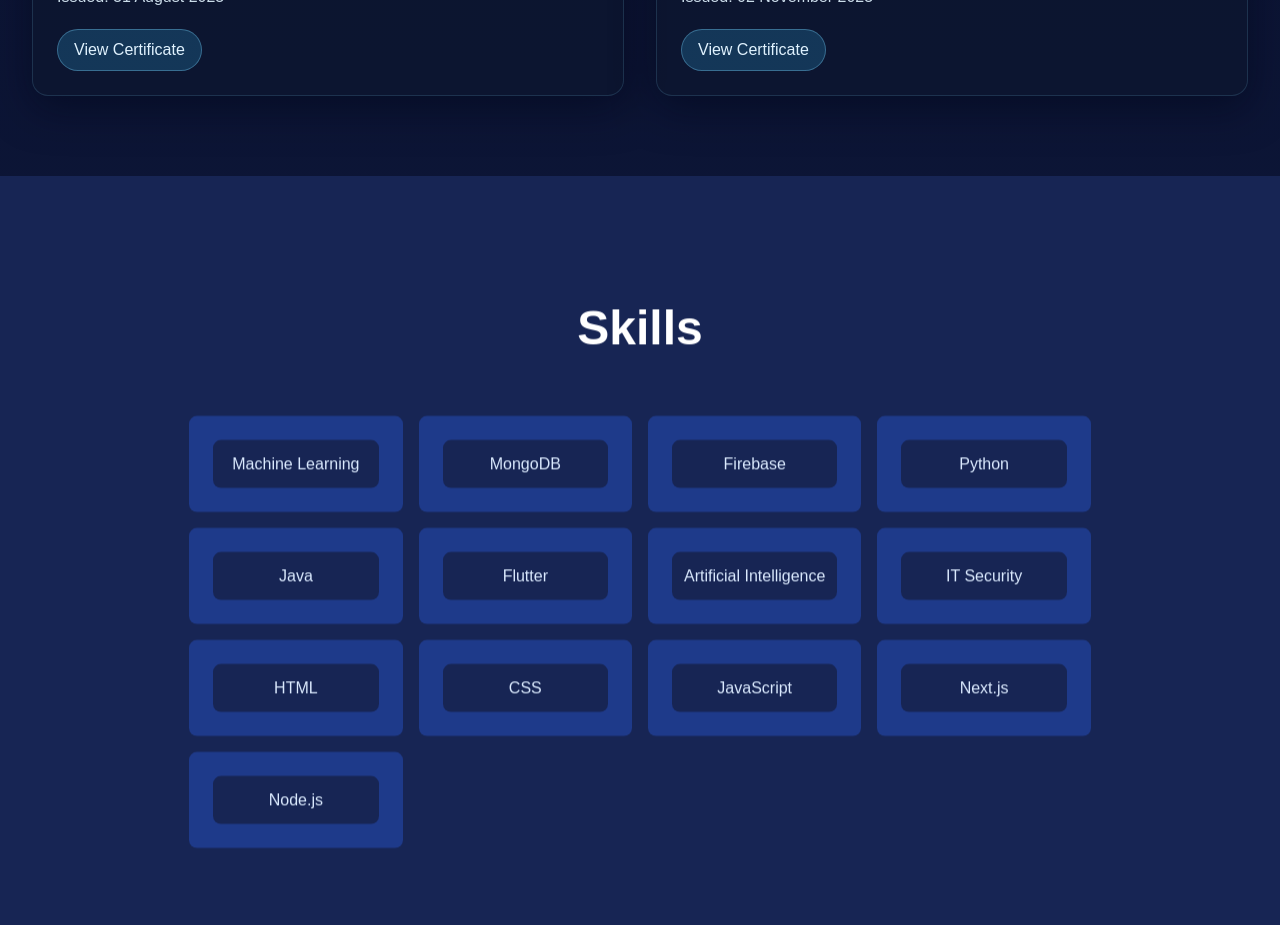
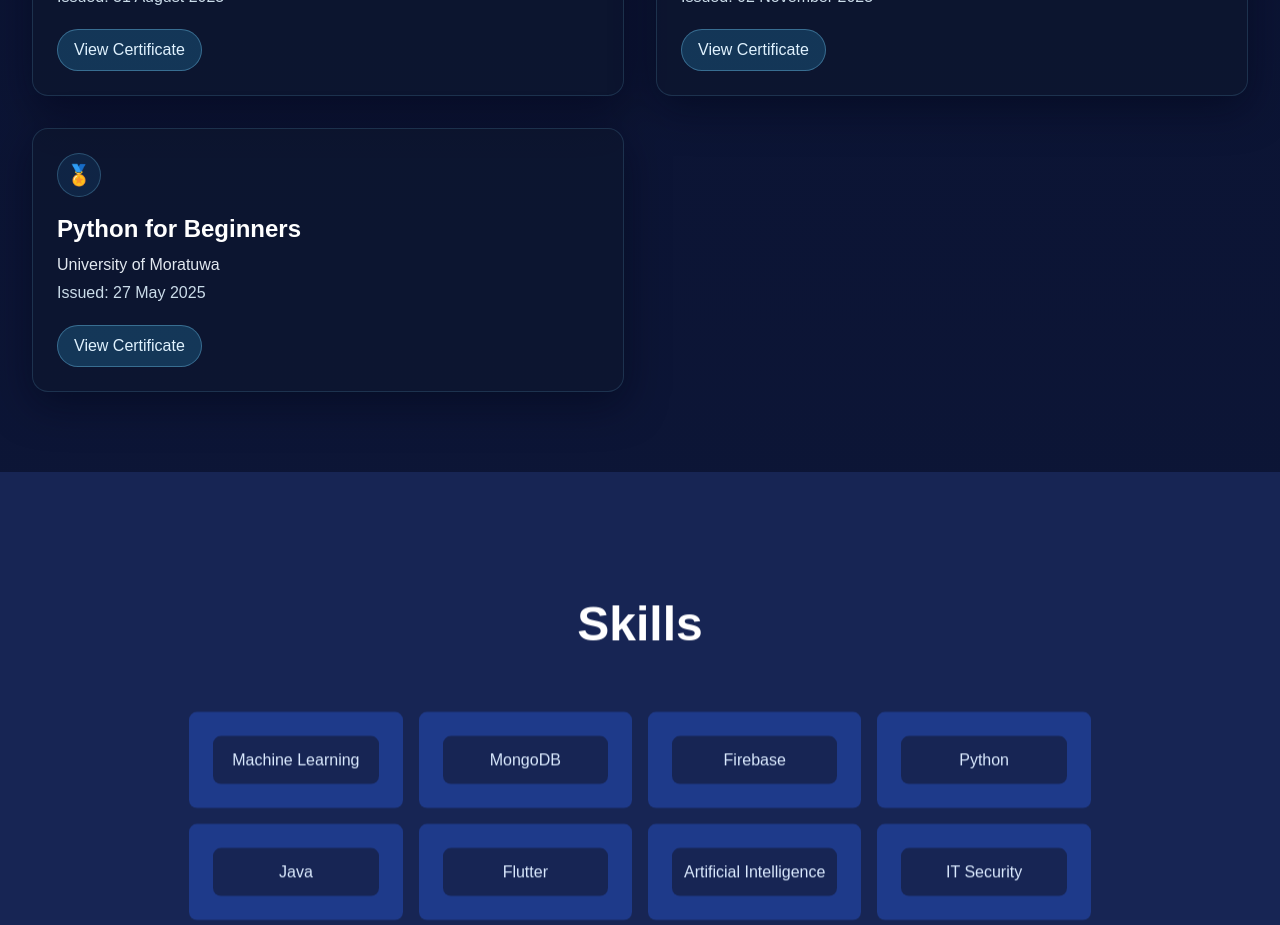
Before and after one commit to kithsr/Personal-Portfolio, a Next.js app: page / in a window 1280 px wide. Shown: the part 4140-5065 px from the top of the page. Built offline with nearby package versions, Linux system fonts and the light colour scheme.

Commit message:
Add Python for Beginners certification
Add a new "Python for Beginners" certification entry to components/Qualifications.tsx (issuer: University of Moratuwa, issued: 27 May 2025) and include the corresponding image asset at public/certifications/python-for-beginners-university-of-moratuwa.png.

```diff
--- a/components/Qualifications.tsx
+++ b/components/Qualifications.tsx
@@ -47,6 +47,13 @@ export default function Qualifications() {
       credentialUrl:
         "/certifications/understanding-machine-learning-datacamp.png",
     },
+    {
+      title: "Python for Beginners",
+      issuer: "University of Moratuwa",
+      issued: "27 May 2025",
+      credentialUrl:
+        "/certifications/python-for-beginners-university-of-moratuwa.png",
+    },
   ];
 
   return (
```
Also changed, not shown: public/certifications/python-for-beginners-university-of-moratuwa.png (added).
